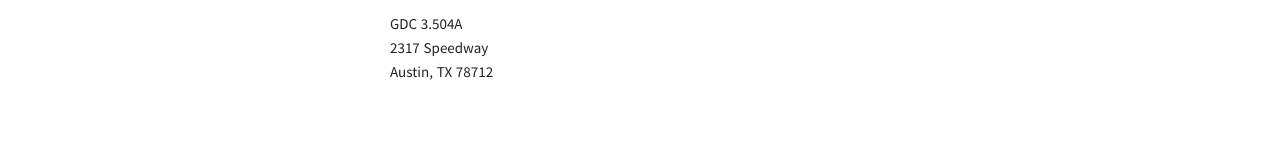
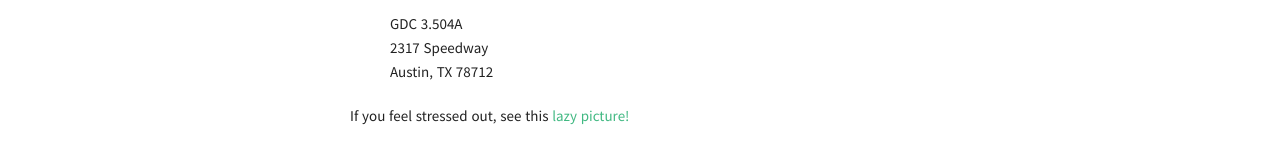
Before and after one commit to hiwonjoon/hiwonjoon.github.io, a Jekyll site: the page built from index.html, in a window 1280 px wide. Shown: the part 1743-1892 px from the top of the page. Built offline with Jekyll 4.4.1, drawn with Linux system fonts in a browser that asks for light colours.

Commit message:
minor changes

```diff
--- a/_config.yml
+++ b/_config.yml
@@ -19,6 +19,7 @@ markdown:          kramdown
 highlighter:       rouge
 excerpt_separator: <!--more-->
 permalink:         /articles/:year-:month/:title
+gems: [jekyll-gist]
 
 kramdown:
   auto_ids: true
--- a/_includes/js.html
+++ b/_includes/js.html
@@ -1,5 +1,6 @@
 <script type="text/javascript" src="{{ site.url }}/js/jquery-2.1.4.min.js"></script>
 <script type="text/javascript" src="{{ site.url }}/js/main.js"></script>
+<script type="text/javascript" src="http://cdn.mathjax.org/mathjax/latest/MathJax.js?config=TeX-AMS-MML_HTMLorMML"></script>
 {% if site.owner.google.analytics %}
 <!-- Asynchronous Google Analytics snippet -->
 <script>
--- a/index.html
+++ b/index.html
@@ -194,3 +194,7 @@ permalink: /
     </p>
   </div>
 </section>
+<p>
+  If you feel stressed out, see this <a href='http://sonurai.com/wallpaper/ThreeToeSloth_EN-GB14950365128.jpg'>lazy picture!</a>
+</p>
+<!--http://sonurai.com/bingwallpapers-->
```
Also changed, not shown: img/stressed-out.jpg (added).
